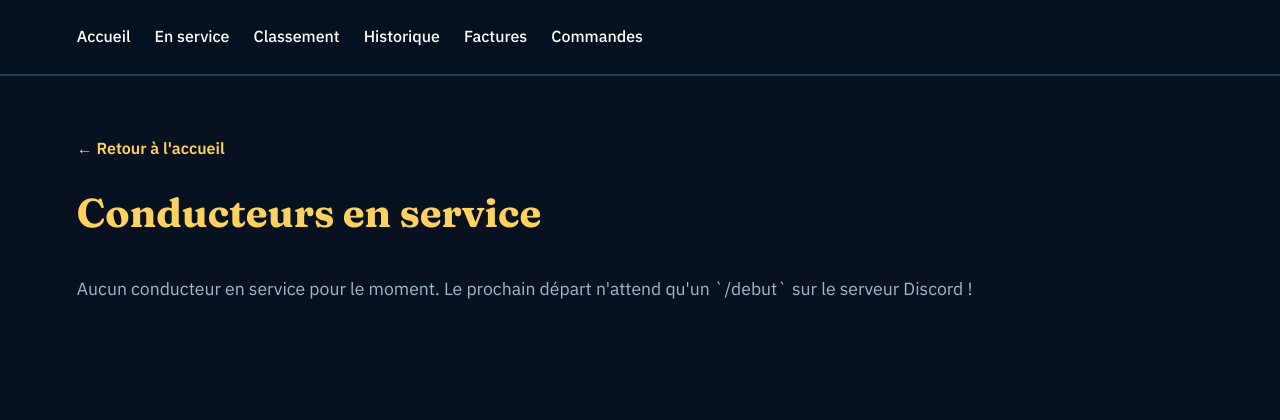
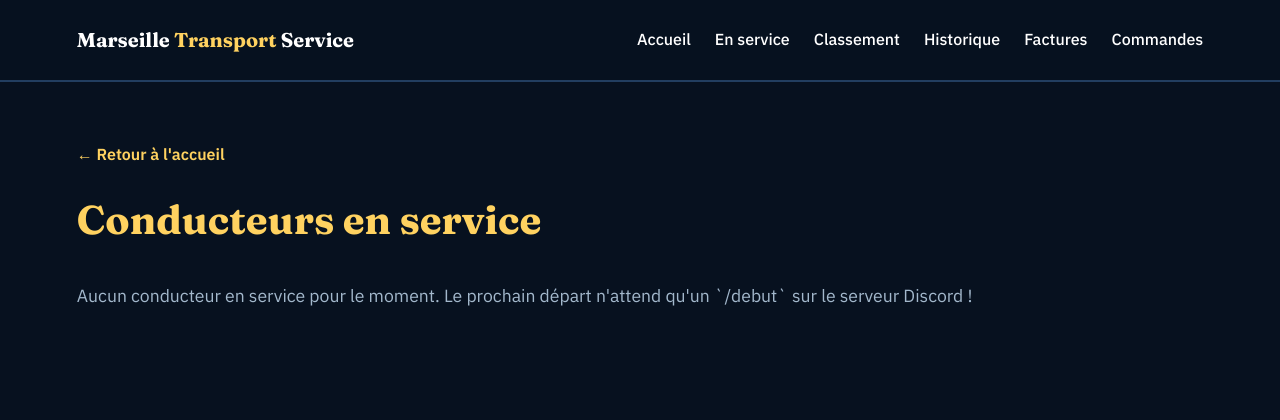
Before and after one commit to Trans-Europe-Rail/Marseille-Transport-Service-, a Flask app: page /actifs in a window 1280 px wide. Shown: the top 420 px of the page. Run offline with Flask 3, Linux system fonts and the light colour scheme.

Commit message:
Add brand logo to navigation bar

```diff
--- a/templates/actifs.html
+++ b/templates/actifs.html
@@ -29,6 +29,7 @@
 </head>
 <body>
 <nav>
+  <div class="brand"><a href="/">Marseille <span>Transport</span> Service</a></div>
   <div class="links">
     <a href="/">Accueil</a>
     <a href="/actifs">En service</a>
```
Lines whose indentation alone changed are shown as unchanged.
